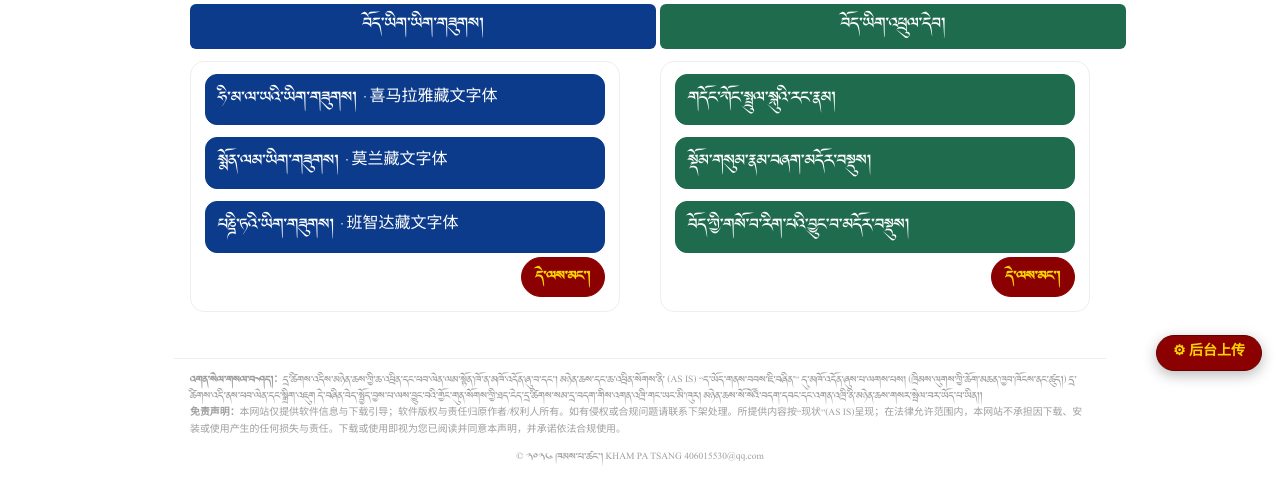
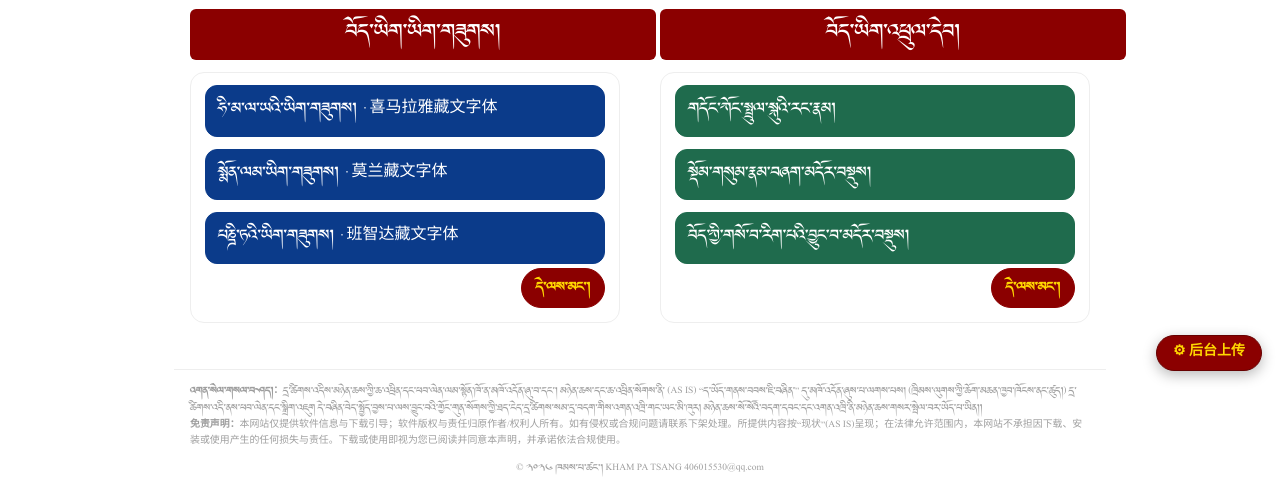
Before and after one commit to kangba1376/KHAMPA, a plain HTML site: page index.html in a window 1280 px wide. Shown: the part 411-903 px from the top of the page. Drawn offline with Linux system fonts and the light colour scheme.

```diff
--- a/index.html
+++ b/index.html
@@ -23,7 +23,7 @@
         .main-content {
             max-width: 900px;
             margin: 0 auto;
-            padding: 15px 20px 20px;
+            padding: 20px;
         }
 
         .top-header {
@@ -209,7 +209,7 @@
         .modal-body { padding: 14px 18px 18px 18px; overflow: auto; }
         .home-resource-groups { display: grid; grid-template-columns: repeat(2, minmax(0, 1fr)); gap: 40px; margin: 12px 0 26px 0; }
         .home-resource-group { position: relative; }
-        .home-resource-group .btn { display: block; width: 100%; margin: 0; }
+        .home-resource-group .btn { display: block; width: 100%; margin: 0; background: #8B0000; color: #ffffff; font-family: 'TibetWildYak', serif; font-size: 1.28em; }
         .resource-block { position: relative; border: 1px solid #eee; border-radius: 14px; overflow: hidden; margin-top: 12px; background: #fff; }
         .resource-head { padding: 14px 14px; background: #f4f7f6; border-bottom: 1px solid #eee; color: #0b3b8a; font-weight: bold; }
         .resource-list { list-style: none; padding: 12px 14px 58px 14px; margin: 0; display: grid; grid-template-columns: 1fr; gap: 12px; }
```
